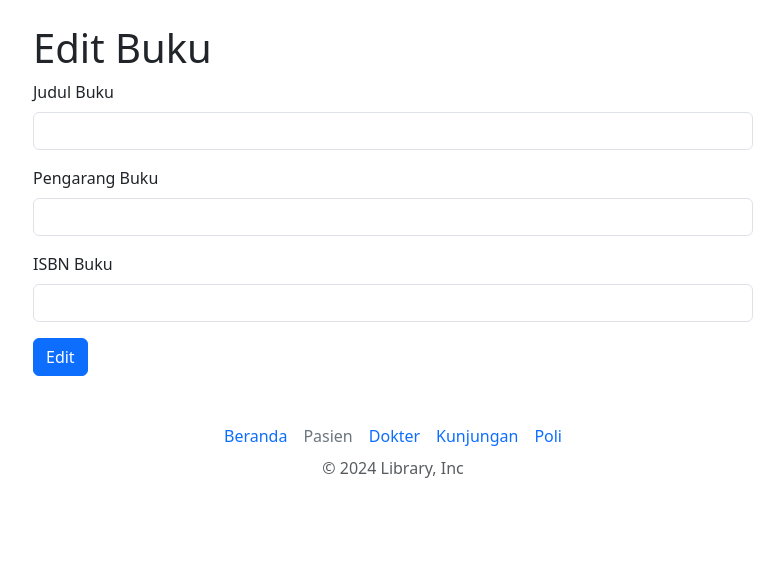
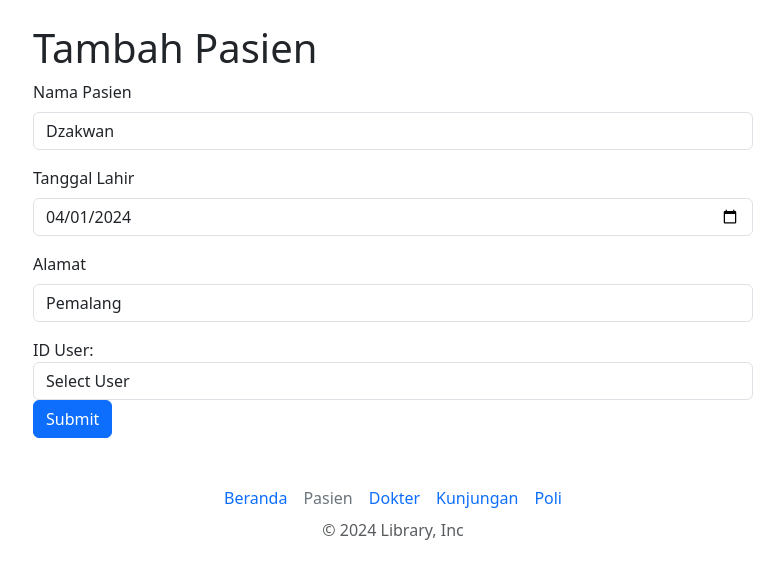
Before and after one commit to dzakwanIrfan/klinik-codeIgniter-3, a CodeIgniter app: page /klinik-codeigniter-3/index.php/pasien/edit/1 in a window 1280 px wide. Shown: the part 73-652 px from the top of the page, without its empty margins (247-1031 px from the left). Run offline with CodeIgniter, Linux system fonts and the light colour scheme; data comes from the database, SQL or seed files in the repository; data that the repository does not hold is empty.

Commit message:
perbaikan tampilan

```diff
--- a/application/controllers/Pasien.php
+++ b/application/controllers/Pasien.php
@@ -5,6 +5,7 @@ class Pasien extends CI_Controller {
         parent::__construct();
         $this->load->model('pasien_model');
         $this->load->helper('url_helper');
+        $this->load->model('User_model');
     }
     public function index()
     {
@@ -38,6 +39,7 @@ class Pasien extends CI_Controller {
             $data['nama'] = $this->input->post('nama');
             $data['tanggal_lahir'] = $this->input->post('tanggal_lahir');
             $data['alamat'] = $this->input->post('alamat');
+            $data['users'] = $this->User_model->get_all_users();
 
             $this->load->view('templates/header', $data);
             $this->load->view('pasien/create');
@@ -52,7 +54,7 @@ class Pasien extends CI_Controller {
 
     public function delete($id)
     {
-        $this->db->delete('pasien', array('id' => $id));
+        $this->db->delete('pasien', array('id_pasien' => $id));
         redirect('/pasien/index');
     }
 
@@ -61,20 +63,23 @@ class Pasien extends CI_Controller {
         $this->load->helper('form');
         $this->load->library('form_validation');
 
-        $this->form_validation->set_rules('judul', 'Judul pasien', 'required');
-        $this->form_validation->set_rules('pengarang', 'Pengarang pasien', 'required');
-        $this->form_validation->set_rules('isbn', 'ISBN pasien', 'required|min_length[13]|numeric');
+        $this->form_validation->set_rules('nama', 'Nama Pasien', 'required');
+        $this->form_validation->set_rules('tanggal_lahir', 'Tanggal Lahir', 'required');
+        $this->form_validation->set_rules('alamat', 'Alamat', 'required');
+        $this->form_validation->set_rules('id_user', 'Id User', 'required');
 
         $data = array(
             'title' => 'pasien',
-            'judul' => '',
-            'pengarang' => '',
-            'isbn' => ''
+            'nama' => '',
+            'tanggal_lahir' => '',
+            'alamt' => '',
+            'id_user' => ''
         );
 
         if ($this->form_validation->run() === FALSE)
         {
             $data['pasien'] = $this->pasien_model->get_pasien($id);
+            $data['users'] = $this->User_model->get_all_users();
 
             $this->load->view('templates/header', $data);
             $this->load->view('pasien/edit', $data);
@@ -82,17 +87,19 @@ class Pasien extends CI_Controller {
         }
         else
         {
-            $judul = $this->input->post('judul');
-            $pengarang = $this->input->post('pengarang');
-            $isbn = $this->input->post('isbn');
+            $nama = $this->input->post('nama');
+            $alamat = $this->input->post('alamat');
+            $tanggal_lahir = $this->input->post('tanggal_lahir');
+            $id_user = $this->input->post('id_user');
 
             $data = array(
-                'judul' => $judul,
-                'pengarang' => $pengarang,
-                'isbn' => $isbn,
+                'nama' => $nama,
+                'alamat' => $alamat,
+                'tanggal_lahir' => $tanggal_lahir,
+                'id_user' => $id_user,
             );
 
-            $this->db->where('id', $id);
+            $this->db->where('id_pasien', $id);
             $this->db->update('pasien', $data);
             redirect('/pasien/index');
         }
--- a/application/controllers/Poli.php
+++ b/application/controllers/Poli.php
@@ -40,7 +40,10 @@ class Poli extends CI_Controller {
 
         if ($this->form_validation->run() == FALSE) {
             $data['poli'] = $this->PoliModel->get_poli_by_id($id);
+            $data['title'] = 'poli';
+            $this->load->view('templates/header', $data);
             $this->load->view('poli/edit', $data);
+            $this->load->view('templates/footer', $data);
         } else {
             $data = array(
                 'nama_poli' => $this->input->post('nama_poli')
--- a/application/views/pasien/edit.php
+++ b/application/views/pasien/edit.php
@@ -1,23 +1,32 @@
 <div class="container row mx-auto">
     <div class="col-md-8 mx-auto">
-        <h1>Edit Buku</h1>
-        <?php echo form_open('buku/edit/'.$buku['id']); ?>
+        <h1>Tambah Pasien</h1>
+        <?php echo form_open('pasien/edit/'.$pasien['id_pasien']); ?>
         <div class="mb-3">
-          <label for="judul" class="form-label">Judul Buku</label>
-          <input type="text" class="form-control" id="judul" name="judul" value="<?= $buku['judul'] ?>">
-          <div class="text-danger"><?php echo form_error('judul'); ?></div>
+          <label for="nama" class="form-label">Nama Pasien</label>
+          <input type="text" class="form-control" id="nama" name="nama" value="<?= $pasien['nama'] ?>">
+          <div class="text-danger"><?php echo form_error('nama'); ?></div>
         </div>
         <div class="mb-3">
-          <label for="pengarang" class="form-label">Pengarang Buku</label>
-          <input type="text" class="form-control" id="pengarang" name="pengarang" value="<?= $buku['pengarang'] ?>">
-          <div class="text-danger"><?php echo form_error('pengarang'); ?></div>
+          <label for="tanggal_lahir" class="form-label">Tanggal Lahir</label>
+          <input type="date" class="form-control" id="tanggal_lahir" name="tanggal_lahir" value="<?= $pasien['tanggal_lahir'] ?>">
+          <div class="text-danger"><?php echo form_error('tanggal_lahir'); ?></div>
         </div>
         <div class="mb-3">
-          <label for="isbn" class="form-label">ISBN Buku</label>
-          <input type="text" class="form-control" id="isbn" name="isbn" value="<?= $buku['isbn'] ?>">
-          <div class="text-danger"><?php echo form_error('isbn'); ?></div>
+          <label for="alamat" class="form-label">Alamat</label>
+          <input type="text" class="form-control" id="alamat" name="alamat" value="<?= $pasien['alamat'] ?>">
+          <div class="text-danger"><?php echo form_error('alamat'); ?></div>
         </div>
-        <button type="submit" class="btn btn-primary">Edit</button>
+        <div class="form-group">
+            <label for="id_user">ID User:</label>
+            <select class="form-control" name="id_user" id="id_user" required>
+                <option value="" selected disabled>Select User</option>
+                <?php foreach ($users as $row): ?>
+                    <option value="<?= $row['id_user']; ?>"><?= $row['username']; ?></option>
+                <?php endforeach; ?>
+            </select>
+        </div>
+        <button type="submit" class="btn btn-primary">Submit</button>
       </form>
     </div>
 </div>
```
Also changed, not shown: application/controllers/Kunjungan.php (+30 -27 lines), application/models/KunjunganModel.php (+8 -1 lines), application/models/Transaksi_model.php (deleted, +0 -46 lines), application/views/kunjungan/edit.php (+41 -19 lines), application/views/kunjungan/index.php (+21 -26 lines), application/views/pasien/create.php (+20 -11 lines), application/views/poli/add.php (+13 -17 lines), application/views/poli/edit.php (+13 -17 lines), application/views/poli/index.php (+11 -6 lines).
